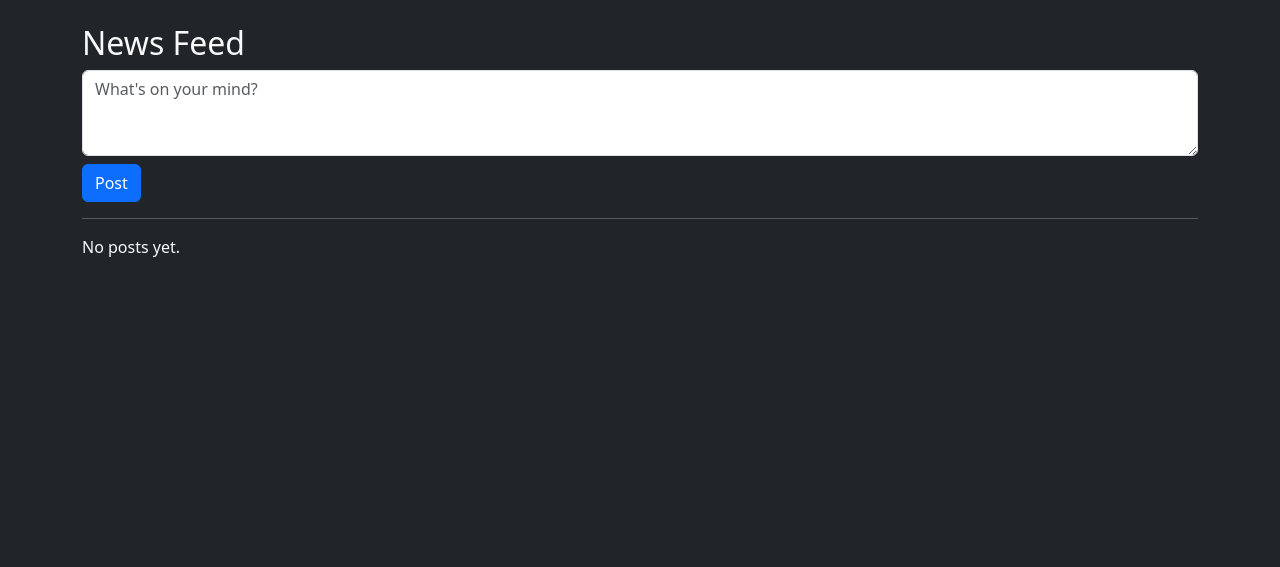
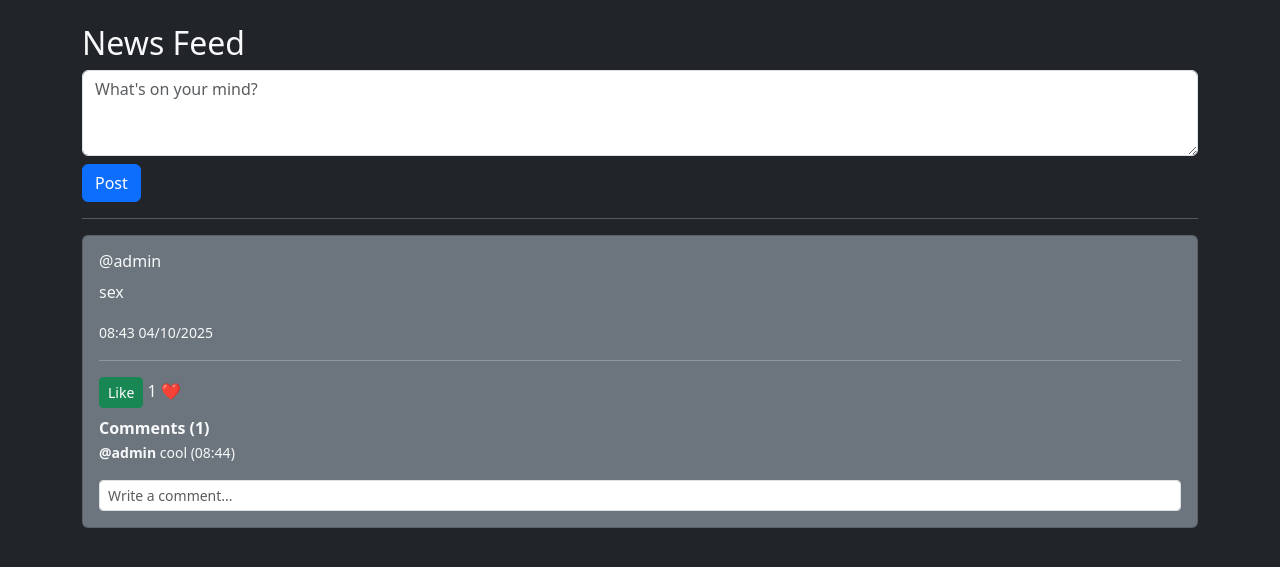
Before and after one commit to Pootisspencerq/staemnotreal, a Django app: page /posts/feed/ in a window 1280 px wide. Shown: the part 64-631 px from the top of the page. Run offline with Django 4.2, Linux system fonts and the light colour scheme; a user stored in the database is signed in; data comes from the database, SQL or seed files in the repository; data that the repository does not hold is empty.

Commit message:
comments, likes in feed

```diff
--- a/posts/models.py
+++ b/posts/models.py
@@ -1,5 +1,6 @@
 from django.db import models
 from django.contrib.auth.models import User
+from django.conf import settings
 
 
 class Post(models.Model):
@@ -7,7 +8,6 @@ class Post(models.Model):
     text = models.TextField(null=True, blank=True)
     img = models.ImageField(null=True, blank=True, upload_to='posts/')
     created_at = models.DateTimeField(auto_now_add=True)
-    likes = models.ManyToManyField(User, related_name='liked_posts', blank=True)
 
     class Meta:
         ordering = ["-created_at"]
@@ -15,8 +15,28 @@ class Post(models.Model):
     def __str__(self):
         return f"{self.author.username}: {self.text[:30]}"
 
+    @property
+    def like_count(self):
+        return self.likes.count()
 
-class Comment(models.Model):  # ✅ виправлено назву + успадкування
+    @property
+    def comment_count(self):
+        return self.comments.count()
+
+
+class Like(models.Model):
+    user = models.ForeignKey(settings.AUTH_USER_MODEL, on_delete=models.CASCADE)
+    post = models.ForeignKey(Post, on_delete=models.CASCADE, related_name="likes")
+    created_at = models.DateTimeField(auto_now_add=True)
+
+    class Meta:
+        unique_together = ("user", "post")  # один лайк на пост
+
+    def __str__(self):
+        return f"{self.user.username} likes Post {self.post.id}"
+
+
+class Comment(models.Model):
     post = models.ForeignKey(Post, on_delete=models.CASCADE, related_name='comments')
     author = models.ForeignKey(User, on_delete=models.CASCADE)
     text = models.TextField()
--- a/posts/urls.py
+++ b/posts/urls.py
@@ -1,9 +1,11 @@
 from django.urls import path
-from .views import feed_view, create_post
+from .views import feed_view, create_post, toggle_like, add_comment
 
 app_name = "posts"
 
 urlpatterns = [
     path("feed/", feed_view, name="feed"),
     path("create/", create_post, name="create"),
+    path("<int:post_id>/like/", toggle_like, name="toggle_like"),
+    path("<int:post_id>/comment/", add_comment, name="add_comment"),
 ]
--- a/posts/views.py
+++ b/posts/views.py
@@ -1,7 +1,8 @@
-from django.shortcuts import render, redirect
+from django.shortcuts import render, redirect, get_object_or_404
 from django.contrib.auth.decorators import login_required
 from django.contrib.auth import get_user_model
-from .models import Post
+from django.http import JsonResponse
+from .models import Post, Like, Comment
 from accounts.models import Follow
 
 User = get_user_model()
@@ -12,15 +13,17 @@ def feed_view(request):
     if request.method == "POST":
         text = request.POST.get("text")
         if text:
-            Post.objects.create(author=request.user, text=text)  # 🔹 тут
-
+            Post.objects.create(author=request.user, text=text)
             return redirect("posts:feed")
 
     following_ids = Follow.objects.filter(follower=request.user).values_list("following_id", flat=True)
 
-    posts = Post.objects.select_related("author").filter(
-        author__in=list(following_ids) + [request.user.id]
-    ).order_by("-created_at")
+    posts = (
+        Post.objects.select_related("author")
+        .prefetch_related("comments", "likes")
+        .filter(author__in=list(following_ids) + [request.user.id])
+        .order_by("-created_at")
+    )
 
     return render(request, "posts/feed.html", {"posts": posts})
 
@@ -30,7 +33,29 @@ def create_post(request):
     if request.method == "POST":
         text = request.POST.get("text")
         if text:
-            Post.objects.create(author=request.user, text=text)  # 🔹 і тут
-
+            Post.objects.create(author=request.user, text=text)
         return redirect("posts:feed")
     return redirect("posts:feed")
+
+
+@login_required
+def toggle_like(request, post_id):
+    post = get_object_or_404(Post, id=post_id)
+    like = Like.objects.filter(user=request.user, post=post).first()
+
+    if like:
+        like.delete()   # якщо вже лайкнув → забрати
+    else:
+        Like.objects.create(user=request.user, post=post)  # якщо ще ні → додати
+
+    return redirect("posts:feed")
+
+
+@login_required
+def add_comment(request, post_id):
+    post = get_object_or_404(Post, id=post_id)
+    if request.method == "POST":
+        text = request.POST.get("text")
+        if text:
+            Comment.objects.create(post=post, author=request.user, text=text)
+    return redirect("posts:feed")
--- /dev/null
+++ b/requirment.txt
@@ -0,0 +1,5 @@
+Django>=5.0,<6.0
+djangorestframework>=3.15.0
+channels>=4.0.0
+channels-redis>=4.1.0
+Pillow>=10.0.0
--- a/templates/posts/feed.html
+++ b/templates/posts/feed.html
@@ -2,6 +2,7 @@
 {% block content %}
 <h2>News Feed</h2>
 
+<!-- Створення поста -->
 <form method="post">
   {% csrf_token %}
   <textarea name="text" class="form-control mb-2" rows="3" placeholder="What's on your mind?"></textarea>
@@ -9,12 +10,45 @@
 </form>
 
 <hr>
+
+<!-- Список постів -->
 {% for post in posts %}
   <div class="card bg-secondary text-light mb-3">
     <div class="card-body">
       <h6>@{{ post.author.username }}</h6>
       <p>{{ post.text }}</p>
-      <small>{{ post.created_at }}</small>
+      <small>{{ post.created_at|date:"H:i d/m/Y" }}</small>
+
+      <hr>
+
+      <!-- Лайки -->
+      <div>
+        <a href="{% url 'posts:toggle_like' post.id %}" class="btn btn-sm
+          {% if request.user in post.likes.all %}btn-danger{% else %}btn-success{% endif %}">
+          {% if request.user in post.likes.all %}Unlike{% else %}Like{% endif %}
+        </a>
+        <span>{{ post.likes.count }} ❤️</span>
+      </div>
+
+      <!-- Коментарі -->
+      <div class="mt-2">
+        <strong>Comments ({{ post.comments.count }})</strong>
+        <ul class="list-unstyled">
+          {% for comment in post.comments.all %}
+            <li>
+              <small><b>@{{ comment.author.username }}</b> {{ comment.text }} ({{ comment.created_at|date:"H:i" }})</small>
+            </li>
+          {% empty %}
+            <li><small>No comments yet.</small></li>
+          {% endfor %}
+        </ul>
+
+        <!-- Форма додавання коментаря -->
+        <form method="post" action="{% url 'posts:add_comment' post.id %}">
+          {% csrf_token %}
+          <input type="text" name="text" class="form-control form-control-sm" placeholder="Write a comment...">
+        </form>
+      </div>
     </div>
   </div>
 {% empty %}
```
Also changed, not shown: posts/admin.py (+6 -4 lines), accounts/migrations/0004_delete_post.py (added), db.sqlite3, posts/migrations/0003_post_likes_comment.py (added), posts/migrations/0004_remove_post_likes_like.py (added).
